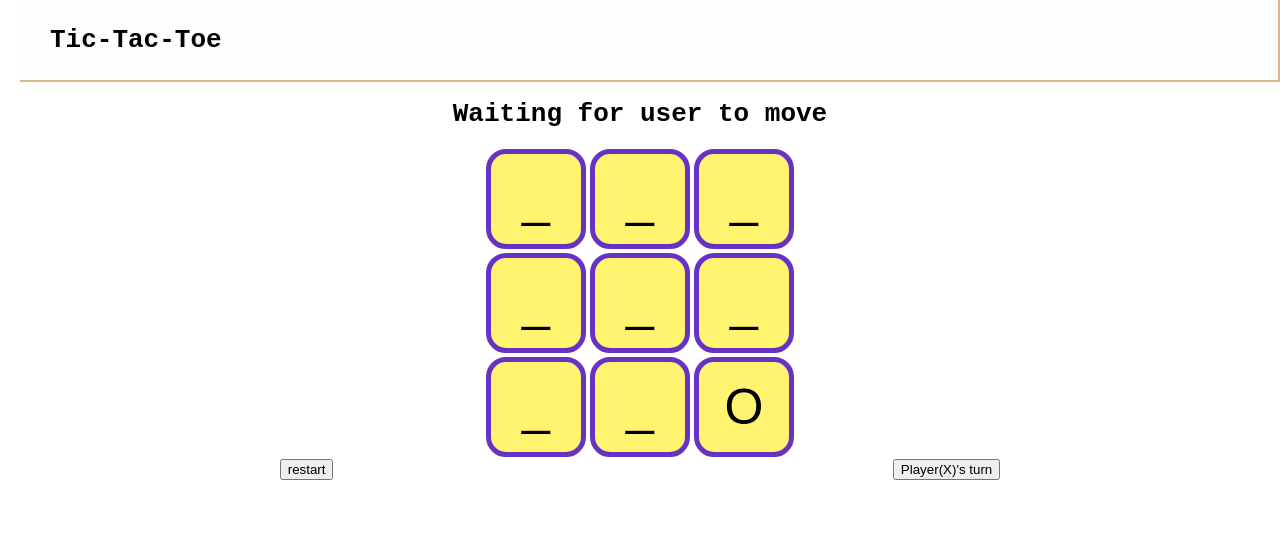
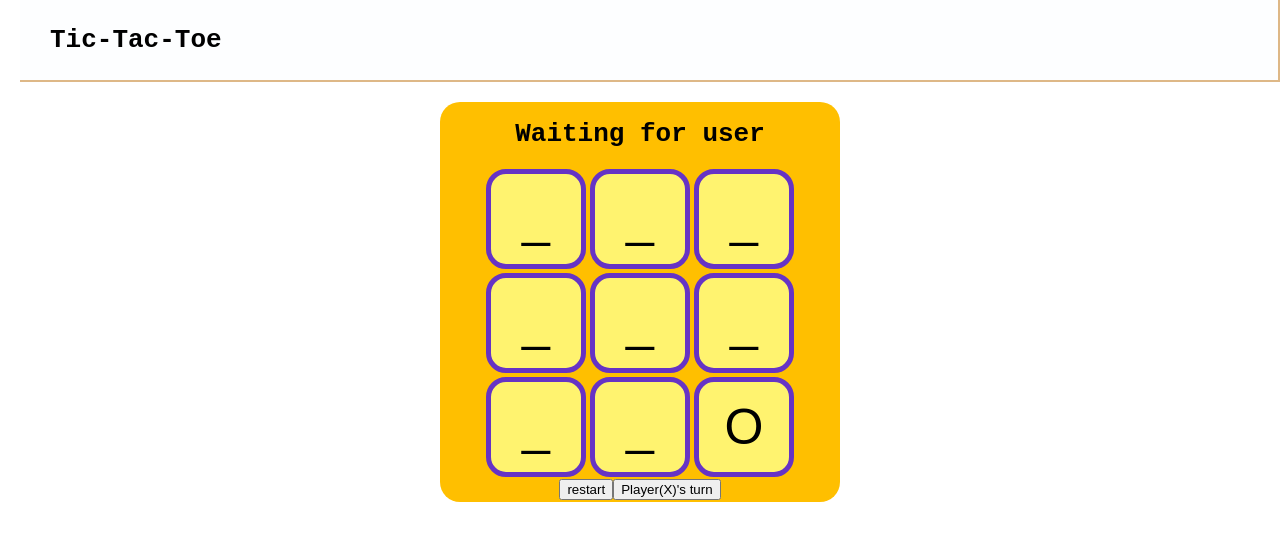
Before and after one commit to dotsync/tic-tac-toe-v3, a React (Create React App) app: page / in a window 1280 px wide. Shown: the top 540 px of the page. Built offline with nearby package versions, Linux system fonts and the light colour scheme.

Commit message:
styles board

```diff
--- a/src/App.css
+++ b/src/App.css
@@ -1,4 +1,5 @@
 .App {
   text-align: center;
   font-family: monospace;
+  display: grid
 }
--- a/src/components/tic-tac-toe/Board.jsx
+++ b/src/components/tic-tac-toe/Board.jsx
@@ -10,7 +10,7 @@ export default function Board({ board, setBoard, game, playerTurn, setPlayerTurn
 
   useEffect(() => {
     if (playerTurn === Constants._computer) {
-      setTitle('Waiting for computer to move')
+      setTitle('Waiting for minimax')
       try {
         setTimeout(() => {
           const moveOptions = game.callMiniMax(0, Constants._computer)
@@ -19,7 +19,6 @@ export default function Board({ board, setBoard, game, playerTurn, setPlayerTurn
           // for random first move
           let x, y
           if (moveOptions.length === 9) {
-            console.log('New game started! Computer making random move...')
             ;[x, y] = game.randomMove()
           } else {
             // iterate options to find cell with greatest minimax val
@@ -46,16 +45,16 @@ export default function Board({ board, setBoard, game, playerTurn, setPlayerTurn
           // check for win
           if (game.getEmptyCells().length < 1  && !game.isWinning(Constants._computer) && !game.isWinning(Constants._user)) {
             setHasWinner('Draw!')
-            setPlayerTurn('')
+            // setPlayerTurn('')
             setTitle('New Game?')
           } else if (game.isWinning(Constants._computer)) {
             setHasWinner('Computer Wins!')
-            setPlayerTurn('')
-            setTitle('Waiting for user to move')
+            // setPlayerTurn('')
+            setTitle('Waiting for user')
           } else {
             // swap turns
             setPlayerTurn(Constants._user)
-            setTitle('Waiting for user to move')
+            setTitle('Waiting for user')
           }
         }, Math.floor(Math.random() * 500 + 300))
       } catch (e) {
--- a/src/components/tic-tac-toe/CellComponent.jsx
+++ b/src/components/tic-tac-toe/CellComponent.jsx
@@ -20,13 +20,13 @@ export default function CellComponent({
         // if no more moves and did not win, game is a draw
         if (game.getEmptyCells().length < 1 && !game.isWinning(Constants._user) && !game.isWinning(Constants._user)) {
           setHasWinner('Draw')
-          setPlayerTurn('')
+          // setPlayerTurn('')
           setTitle('New Game?')
         }
         // if user wins
         else if (game.isWinning(Constants._user)) {
           setHasWinner('Player Wins!')
-          setPlayerTurn('')
+          // setPlayerTurn('')
           setTitle('New Game?')
         } else {
           // swap turns
--- a/src/components/tic-tac-toe/TicTacToe.css
+++ b/src/components/tic-tac-toe/TicTacToe.css
@@ -4,15 +4,19 @@
   flex-direction: row;
   align-items: center;
   width: 100px */
+  display: flex;
 
+  flex-direction: column;
+  align-items: center;
 }
 
 .gameboard {
-  /* width: 350px;
-  height: 350px;
-  display: flex;
-  flex-direction: column;
-  align-items:flex-end */
+  width: 400px;
+  height: 400px;
+  border-radius: 20px;
+  margin: 20px;
+  justify-items: center;
+  background-color: hsla(45, 100%, 50%, 1);
 }
 
 .board-btns {
```
Also changed, not shown: src/App.js (+6 -6 lines), 1 other file (tests, documents, lock files or other folders).
